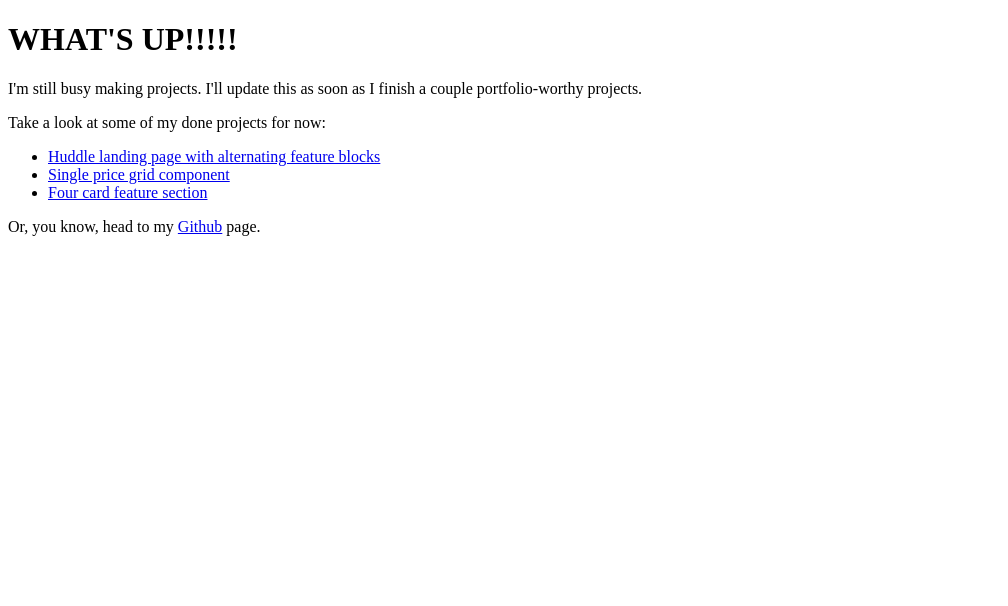
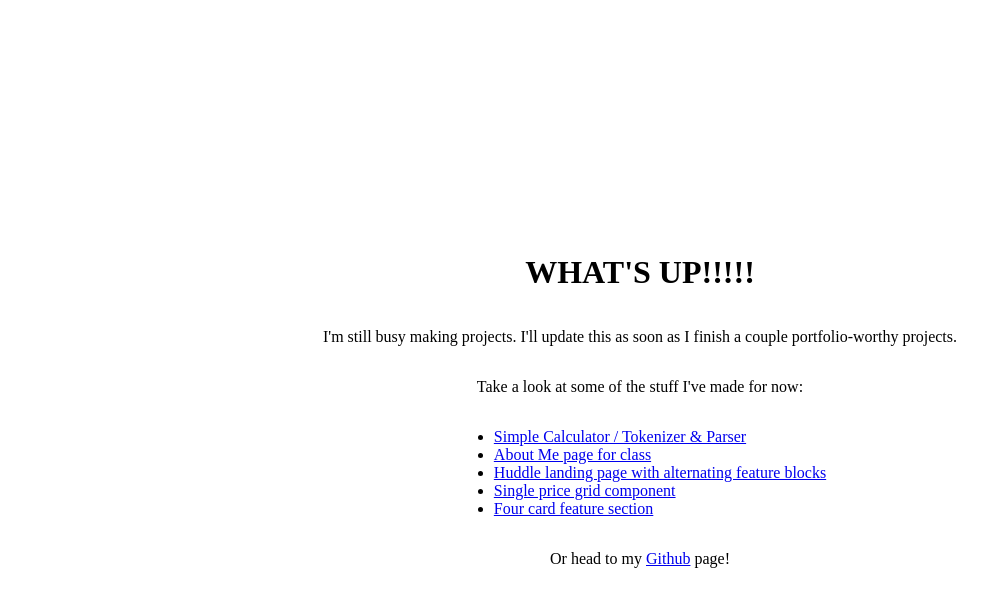
Before and after one commit to seanjulagay/seanjulagay.github.io, a plain HTML site: page index.html in a window 1280 px wide. Shown: the whole page, without its empty margins (0-1008 px from the left). Drawn offline with Linux system fonts and the light colour scheme.

Commit message:
Updated some stuff

```diff
--- a/index.html
+++ b/index.html
@@ -4,16 +4,19 @@
     <meta charset="UTF-8">
     <meta name="viewport" content="width=device-width, initial-scale=1.0">
     <title>HEY</title>
+    <link href="styles.css" rel="stylesheet"/>
 </head>
 <body>
     <h1>WHAT'S UP!!!!!</h1>
     <p>I'm still busy making projects. I'll update this as soon as I finish a couple portfolio-worthy projects.</p>
-    <p>Take a look at some of my done projects for now:</p>
+    <p>Take a look at some of the stuff I've made for now:</p>
     <ul>
-        <li><a href="http://htmlpreview.github.io/?https://github.com/seanniekins/Huddle-landing-page-with-alternating-feature-blocks/blob/master/index.html">Huddle landing page with alternating feature blocks</a></li>
-        <li><a href="http://htmlpreview.github.io/?https://github.com/seanniekins/Single-price-grid-component/blob/master/index.html">Single price grid component</a></li>
-        <li><a href="https://htmlpreview.github.io/?https://github.com/seanniekins/Four-card-feature-section/blob/master/index.html">Four card feature section</a></li>
+        <li><a href="https://seanniekins.github.io/SimpleCalculator/" target="_blank">Simple Calculator / Tokenizer & Parser</a></li>
+        <li><a href="https://seanniekins.github.io/AboutMeDSA/" target="_blank">About Me page for class</a></li>
+        <li><a href="http://htmlpreview.github.io/?https://github.com/seanniekins/Huddle-landing-page-with-alternating-feature-blocks/blob/master/index.html" target="_blank">Huddle landing page with alternating feature blocks</a></li>
+        <li><a href="http://htmlpreview.github.io/?https://github.com/seanniekins/Single-price-grid-component/blob/master/index.html" target="_blank">Single price grid component</a></li>
+        <li><a href="https://htmlpreview.github.io/?https://github.com/seanniekins/Four-card-feature-section/blob/master/index.html" target="_blank">Four card feature section</a></li>
     </ul>
-    <p>Or, you know, head to my <a href="github.com/seanniekins">Github</a> page.</p>
+    <p>Or head to my <a href="https://github.com/seanniekins" target="_blank">Github</a> page!</p>
 </body>
 </html>
--- /dev/null
+++ b/styles.css
@@ -0,0 +1,10 @@
+body, html {
+    height: 100%;
+}
+
+body {
+    display: flex;
+    flex-direction: column;
+    justify-content: center;
+    align-items: center;
+}
```
